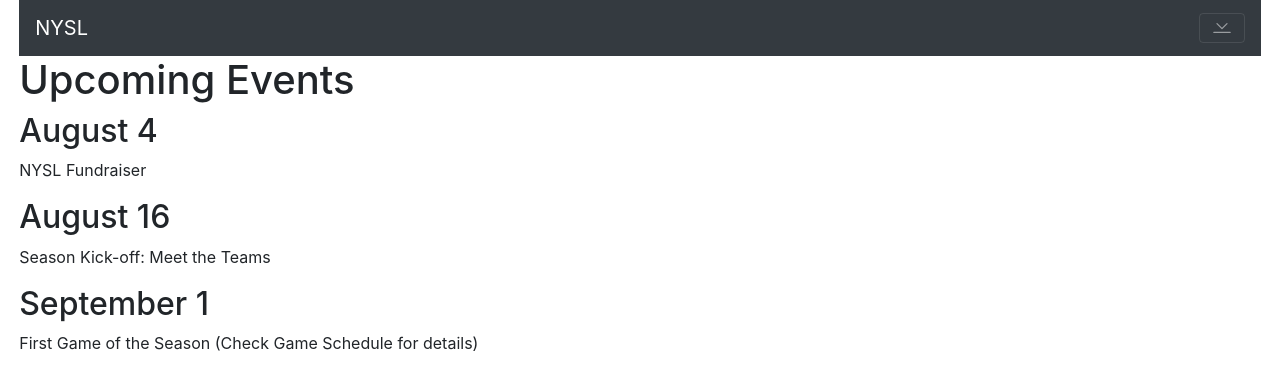
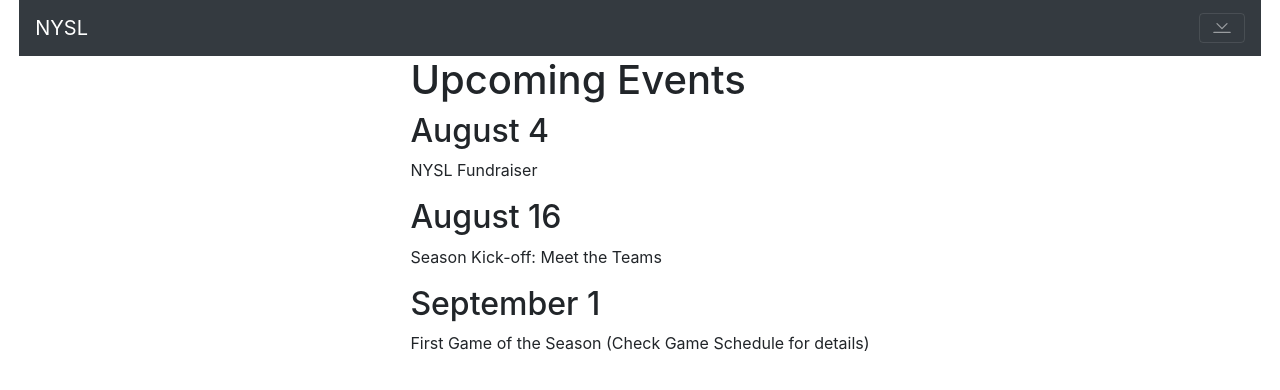
Before and after one commit to IgnGGA/20210104-tarea02-entrega-3, a Vue app: page / in a window 1280 px wide. Shown: the top 390 px of the page. Built offline with nearby package versions, Linux system fonts and the light colour scheme.

Commit message:
se agrega al scss la vista home, y en su main los colores 'corporativos'

```diff
--- a/src/assets/css/main.css
+++ b/src/assets/css/main.css
@@ -1,4 +1,7 @@
 body {
   padding-left: 1.5%;
-  padding-right: 1.5%;
-}
+  padding-right: 1.5%; }
+
+#home {
+  display: flex;
+  justify-content: center; }
--- /dev/null
+++ b/src/assets/scss/views/_home.scss
@@ -0,0 +1,4 @@
+#home{
+    display: flex;
+    justify-content: center;
+}
```
Also changed, not shown: src/assets/scss/main.scss (+9 -1 lines).
